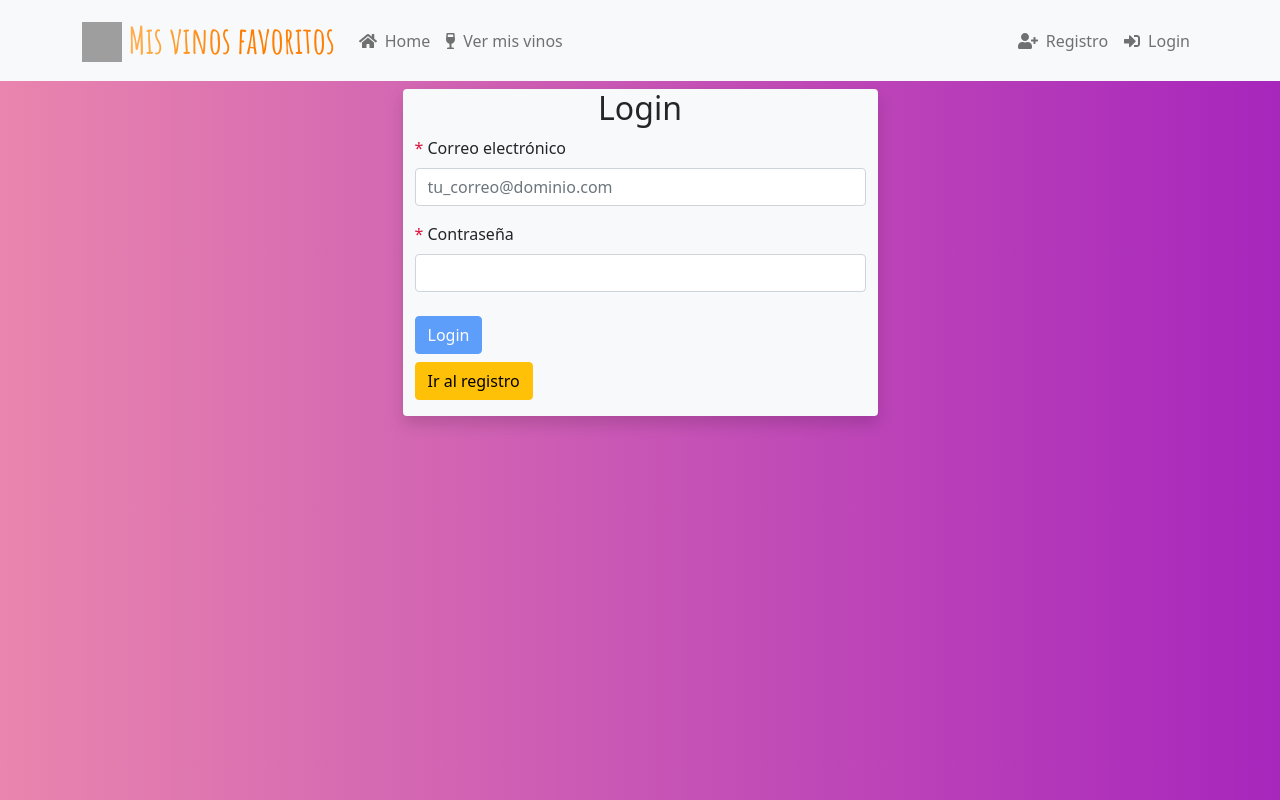
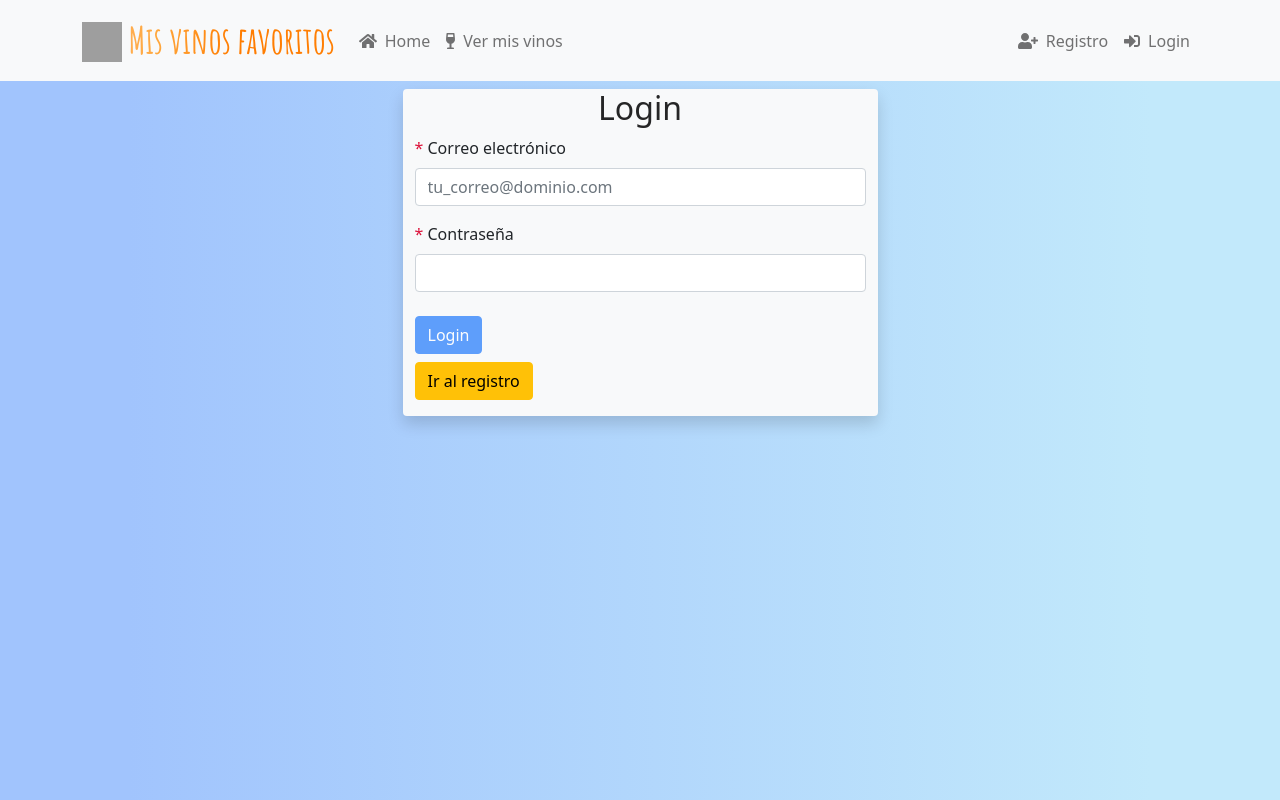
Before and after one commit to juancgalueweb/wines-blog, a React (Create React App) app in the folder client/: page /login in a window 1280 px wide. Built offline with nearby package versions, Linux system fonts and the light colour scheme; no server answers; grey boxes are pictures that could not be loaded.

Commit message:
styling some components

```diff
--- a/client/src/components/WineForm.jsx
+++ b/client/src/components/WineForm.jsx
@@ -1,5 +1,5 @@
 import React, { useState, useEffect } from "react";
-import { Form, Select, InputNumber, Button, Rate, Input } from "antd";
+import { Form, Select, InputNumber, Button, Rate, Input, Row, Col } from "antd";
 import { winesOptions } from "../data/winesOptions";
 
 const { Option } = Select;
@@ -42,6 +42,8 @@ export const WineForm = ({ processSubmit, initialValues, titleButton }) => {
   }, []); //eslint-disable-line react-hooks/exhaustive-deps
 
   return (
+    <Row>
+      <Col span={14} className="border rounded bg-light mx-auto pb-2 pt-4">
         <Form
           form={form}
           name="validate_other"
@@ -226,5 +228,7 @@ export const WineForm = ({ processSubmit, initialValues, titleButton }) => {
             </Button>
           </Form.Item>
         </Form>
+      </Col>
+    </Row>
   );
 };
--- a/client/src/sass/_elements.scss
+++ b/client/src/sass/_elements.scss
@@ -2,12 +2,7 @@
 
 body {
   font-family: "Nunito", sans-serif;
-  background: rgb(233, 133, 174);
-  background: linear-gradient(
-    90deg,
-    rgba(233, 133, 174, 1) 0%,
-    rgba(167, 38, 188, 1) 100%
-  );
+  background-image: linear-gradient(90deg, #a1c4fd 10%, #c2e9fb 90%);
 }
 
 .image-carousel {
--- a/client/src/views/HomeScreen.jsx
+++ b/client/src/views/HomeScreen.jsx
@@ -52,7 +52,7 @@ export const HomeScreen = () => {
           />
         </div>
       </Carousel>
-      <h1 className="text-light text-center pt-3">Beneficios de tomar vino</h1>
+      <h1 className="text-dark text-center pt-3">Beneficios de tomar vino</h1>
       <div className="site-card-wrapper" style={{ margin: "20px" }}>
         <Row gutter={16}>
           <Col span={8}>
--- a/client/src/views/WinesMain.jsx
+++ b/client/src/views/WinesMain.jsx
@@ -219,8 +219,9 @@ export const WinesMain = () => {
   };
 
   return (
+    <>
       <Container
-      className="my-3 mx-auto bg-light shadow rounded px-4"
+        className="my-3 mx-auto bg-light shadow rounded px-4 py-3"
         id="my-container"
       >
         <Row>
@@ -249,7 +250,8 @@ export const WinesMain = () => {
             <h2 className="text-center wine-color">Mis vinos</h2>
             {loaded && wines.length === 0 ? (
               <p className="text-center fs-4 wine-color">
-              No hay vinos registrados. Anímese a registrar su primer vino 🍷👏🏼
+                No hay vinos registrados. Anímese a registrar su primer vino
+                🍷👏🏼
               </p>
             ) : (
               <>
@@ -280,5 +282,7 @@ export const WinesMain = () => {
           </Col>
         </Row>
       </Container>
+      <br />
+    </>
   );
 };
```
Lines whose indentation alone changed are shown as unchanged.
